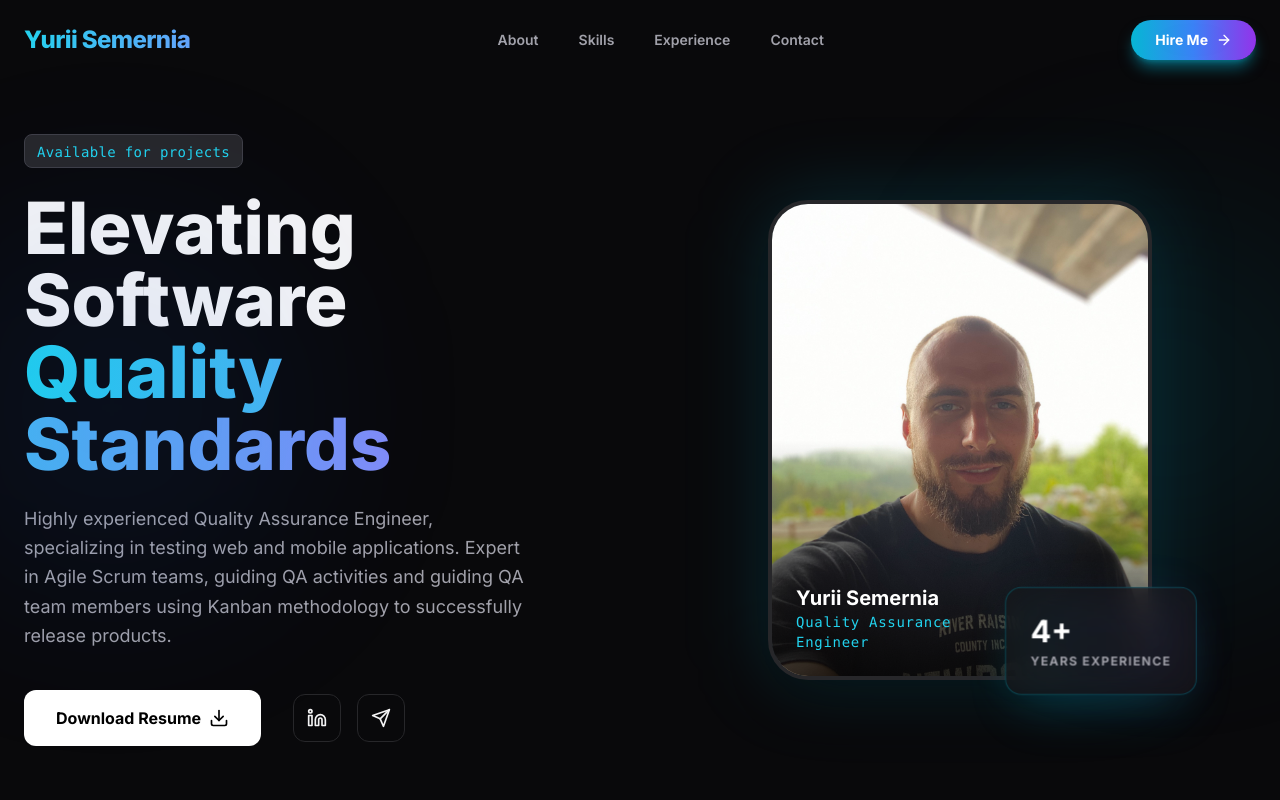
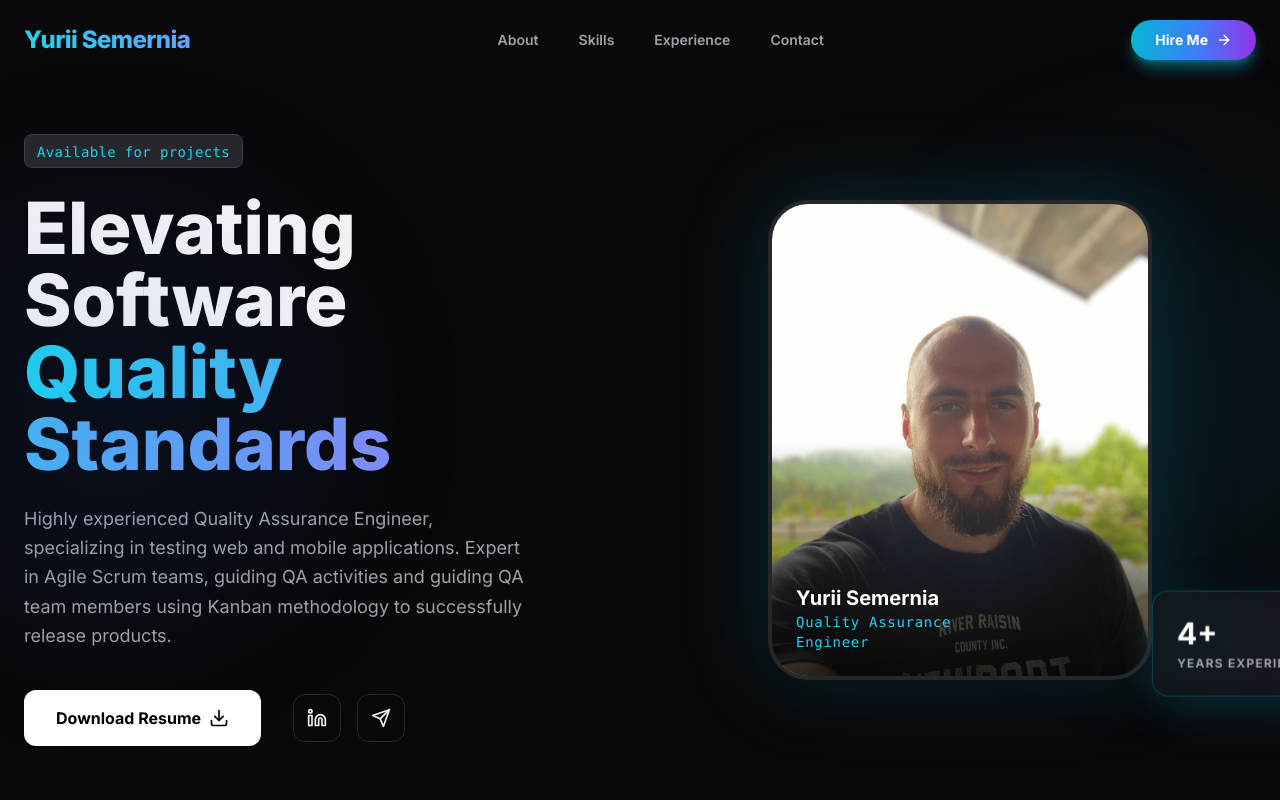
Before and after one commit to Urii-Semernia/Urii-Semernia.github.io, a React (Vite) app: page / in a window 1280 px wide. Shown: the top 800 px of the page. Built offline with nearby package versions, Linux system fonts and the light colour scheme.

Commit message:
Fix experience card animation: separate positioning wrapper to prevent image overlap

```diff
--- a/components/Hero.tsx
+++ b/components/Hero.tsx
@@ -73,11 +73,11 @@ const Hero: React.FC = () => {
         </div>
 
         <div className="order-1 md:order-2 flex justify-center">
-          <div className="relative">
+          <div className="relative w-72 h-96 lg:w-96 lg:h-[30rem]">
             {/* Aesthetic Glow */}
             <div className="absolute inset-0 bg-cyan-500/20 rounded-[2.5rem] blur-2xl hover:bg-cyan-500/50 transition-all duration-500"></div>
 
-            <div className="relative w-72 h-96 lg:w-96 lg:h-[30rem] rounded-[2.5rem] overflow-hidden border-4 border-zinc-800 shadow-2xl transition-all duration-500 hover:scale-105 hover:rotate-2 hover:brightness-110">
+            <div className="relative w-full h-full rounded-[2.5rem] overflow-hidden border-4 border-zinc-800 shadow-2xl transition-all duration-500 hover:scale-105 hover:rotate-2 hover:brightness-110">
               <img
                 src={profileImage}
                 alt={PERSONAL_INFO.name}
@@ -92,8 +92,9 @@ const Hero: React.FC = () => {
               </div>
             </div>
 
-            {/* Floating stats card - positioned completely outside photo container */}
-            <div className="absolute -bottom-2 -right-2 sm:-bottom-4 sm:-right-4 lg:-bottom-6 lg:-right-12 glass p-4 sm:p-6 rounded-2xl border border-cyan-500/30 shadow-2xl shadow-cyan-500/20 pointer-events-none animate-experience-card group z-30">
+            {/* Floating stats card - positioned outside photo bounds, won't overlap image */}
+            <div className="absolute bottom-0 right-0 pointer-events-none z-30 experience-card-wrapper">
+                <div className="glass p-4 sm:p-6 rounded-2xl border border-cyan-500/30 shadow-2xl shadow-cyan-500/20 group min-w-[120px] animate-experience-card relative">
                     {/* Animated glow background */}
                     <div className="absolute inset-0 rounded-2xl bg-gradient-to-r from-cyan-500/20 via-blue-500/20 to-purple-500/20 opacity-0 group-hover:opacity-100 blur-xl transition-opacity duration-500 animate-glow-pulse"></div>
 
@@ -110,6 +111,7 @@ const Hero: React.FC = () => {
             </div>
           </div>
         </div>
+      </div>
     </section>
   );
 };
--- a/index.css
+++ b/index.css
@@ -14,13 +14,13 @@
   animation: gradient 3s ease infinite;
 }
 
-/* Cool floating animation for experience card */
+/* Cool floating animation for experience card - only vertical movement */
 @keyframes experience-float {
   0%, 100% {
-    transform: translateY(0) scale(1) translateX(0);
+    transform: translateY(0);
   }
   50% {
-    transform: translateY(-10px) scale(1.02) translateX(-5px);
+    transform: translateY(-10px);
   }
 }
 
@@ -61,6 +61,22 @@
   }
 }
 
+.experience-card-wrapper {
+  transform: translate(50%, 50%);
+}
+
+@media (min-width: 640px) {
+  .experience-card-wrapper {
+    transform: translate(66.666667%, 33.333333%);
+  }
+}
+
+@media (min-width: 1024px) {
+  .experience-card-wrapper {
+    transform: translate(100%, 25%);
+  }
+}
+
 .animate-experience-card {
   animation: experience-float 4s ease-in-out infinite;
 }
```
Lines whose indentation alone changed are shown as unchanged.
